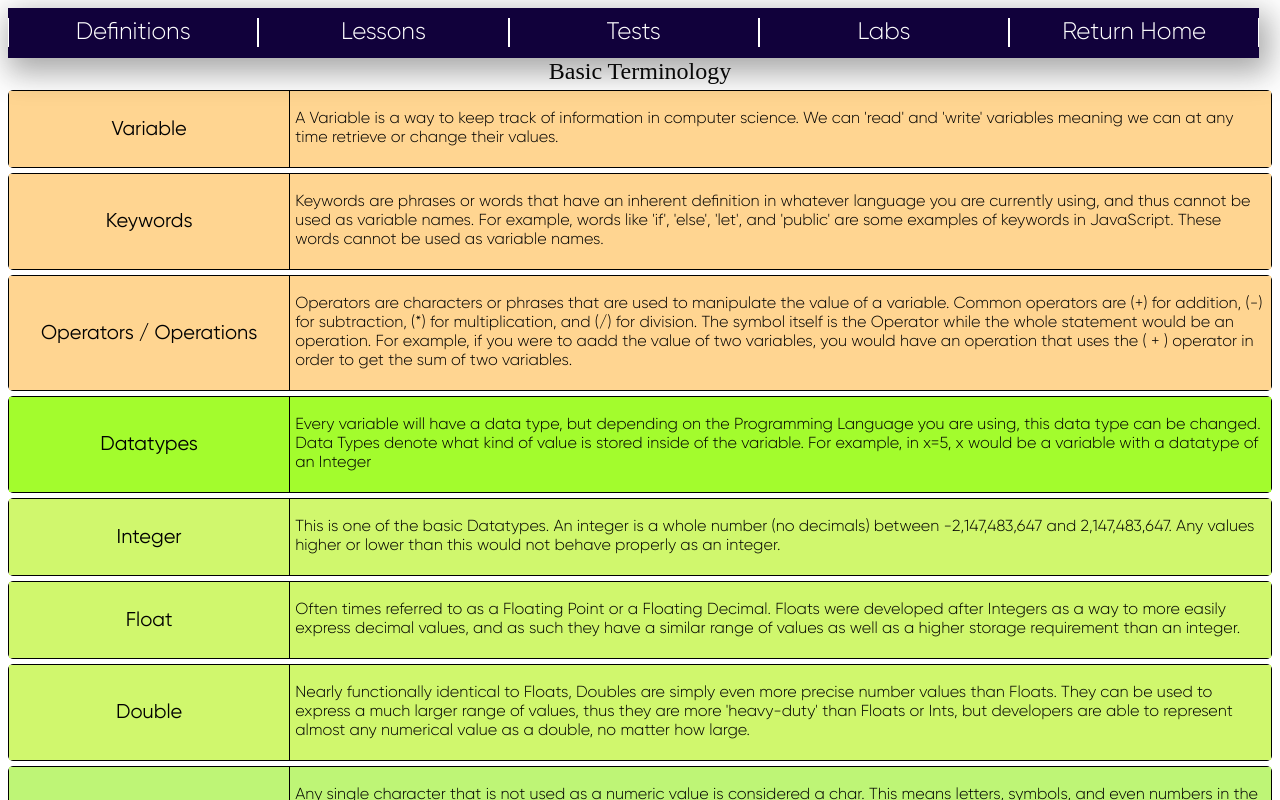
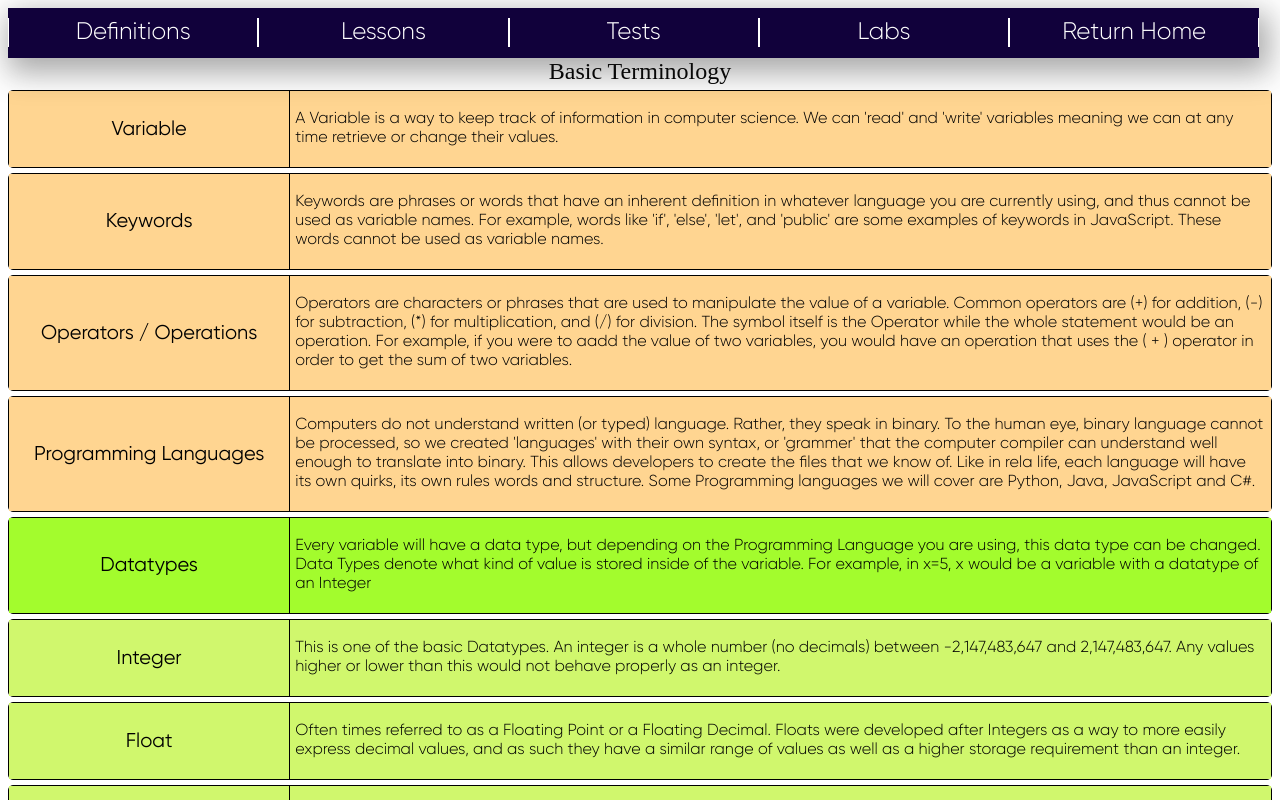
Before and after one commit to NLanese/the-codex, a Next.js app: page /concepts/basics/definitions in a window 1280 px wide. Shown: the top 800 px of the page. Built offline with nearby package versions, Linux system fonts and the light colour scheme.

Commit message:
more oDef

```diff
--- a/constants/basicDefinitions.js
+++ b/constants/basicDefinitions.js
@@ -20,6 +20,14 @@ const BasicDefinitionsList = [
     {
         title: "Operators / Operations",
         definition: "Operators are characters or phrases that are used to manipulate the value of a variable. Common operators are (+) for addition, (-) for subtraction, (*) for multiplication, and (/) for division. The symbol itself is the Operator while the whole statement would be an operation. For example, if you were to aadd the value of two variables, you would have an operation that uses the ( + ) operator in order to get the sum of two variables.",
+        titleStyle: Styles.Fonts.h2,
+        definitionStyle: Styles.Fonts.definition,
+        color: "#ffd591"
+    },
+
+    {
+        title: "Programming Languages",
+        definition: "Computers do not understand written (or typed) language. Rather, they speak in binary. To the human eye, binary language cannot be processed, so we created 'languages' with their own syntax, or 'grammer' that the computer compiler can understand well enough to translate into binary. This allows developers to create the files that we know of. Like in rela life, each language will have its own quirks, its own rules words and structure. Some Programming languages we will cover are Python, Java, JavaScript and C#.",
         titleStyle: Styles.Fonts.h2,
         definitionStyle: Styles.Fonts.definition,
         color: "#ffd591"
--- a/pages/concepts/basics/lessons/variables.js
+++ b/pages/concepts/basics/lessons/variables.js
@@ -273,7 +273,17 @@ const VariablesLesson = ({}) => {
                         </p>
                     </div>
                     <p style={Styles.Fonts.basic}>
-                        Below, we will go over how to <strong>declaring</strong> and <strong>assign</strong> a variable in four different <strong>programming languages</strong>. We will go over these in more depth later; for now all you need to know is that each programming language, much like regular spoken languages, each have their own different rules. <strong>Keywords, syntax, and overall structure</strong> will differ between languages although the general concepts of Computer Science remain consistent between them.
+                        Below, we will go over how to <strong>declaring</strong> and <strong>assign</strong> a variable in four different
+                        <ODef
+                        text="programming language"
+                        modalContent={
+                        <ODefContnet
+                            color="#88fccc"
+                            word="Programming Language"
+                            definition= "Computers do not understand written (or typed) language. Rather, they speak in binary. To the human eye, binary language cannot be processed, so we have created systems of 'syntax' to form a bridge between human comprehension and computer binary code. This means we created 'languages' with their own syntax, or 'grammer' that the computer compiler can understand well enough to translate into binary. This allows developers to create the files that we know of. Like in rela life, each language will have its own quirks, its own rules words and structure. Some Programming languages we will cover are Python, Java, JavaScript and C#."
+                            />}
+                        />
+                        We will go over these in more depth later; for now all you need to know is that each programming language, much like regular spoken languages, each have their own different rules. <strong>Keywords, syntax, and overall structure</strong> will differ between languages although the general concepts of Computer Science remain consistent between them.
                     </p>
                 </div>
                 </div>
```
Also changed, not shown: pages/concepts/basics/lessons/data_types.js (+11 -1 lines).
